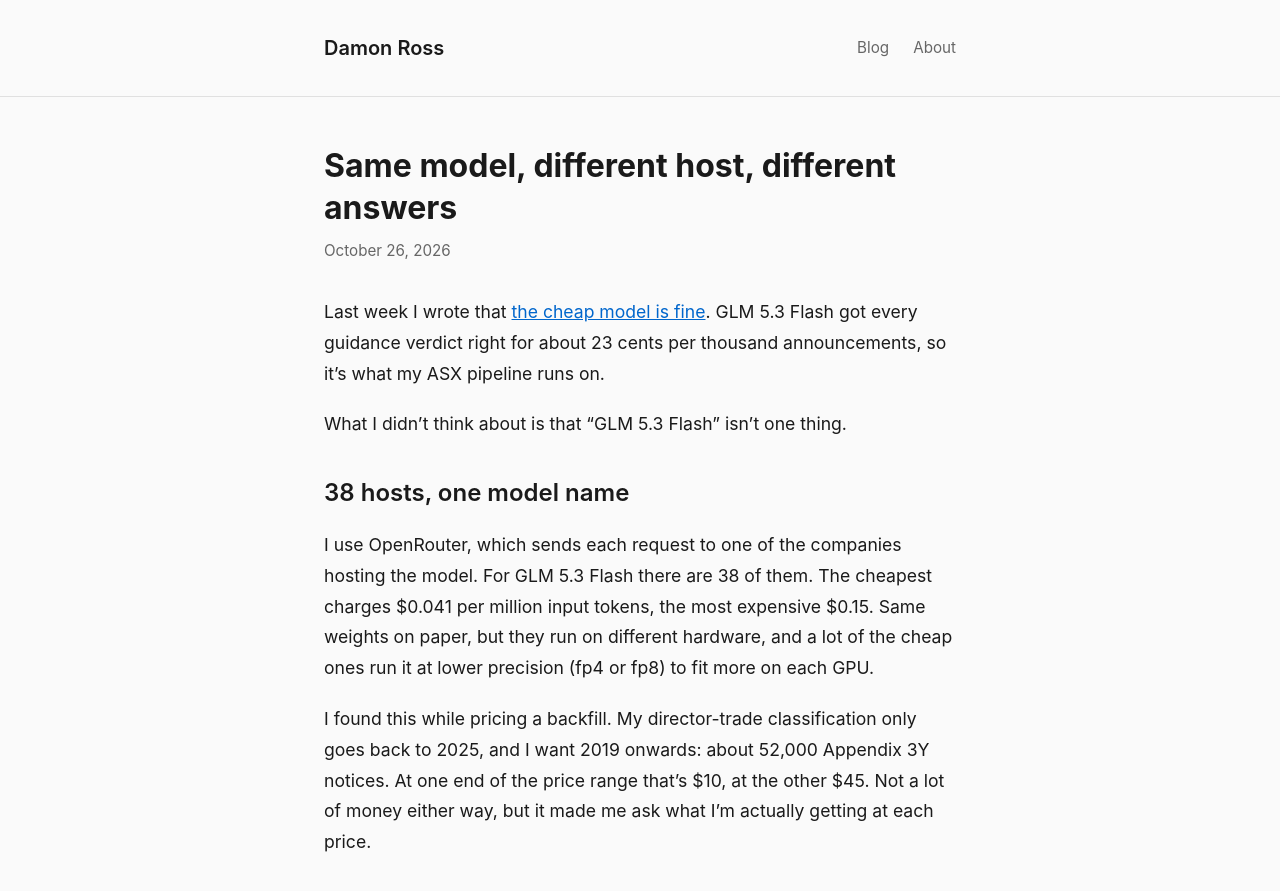
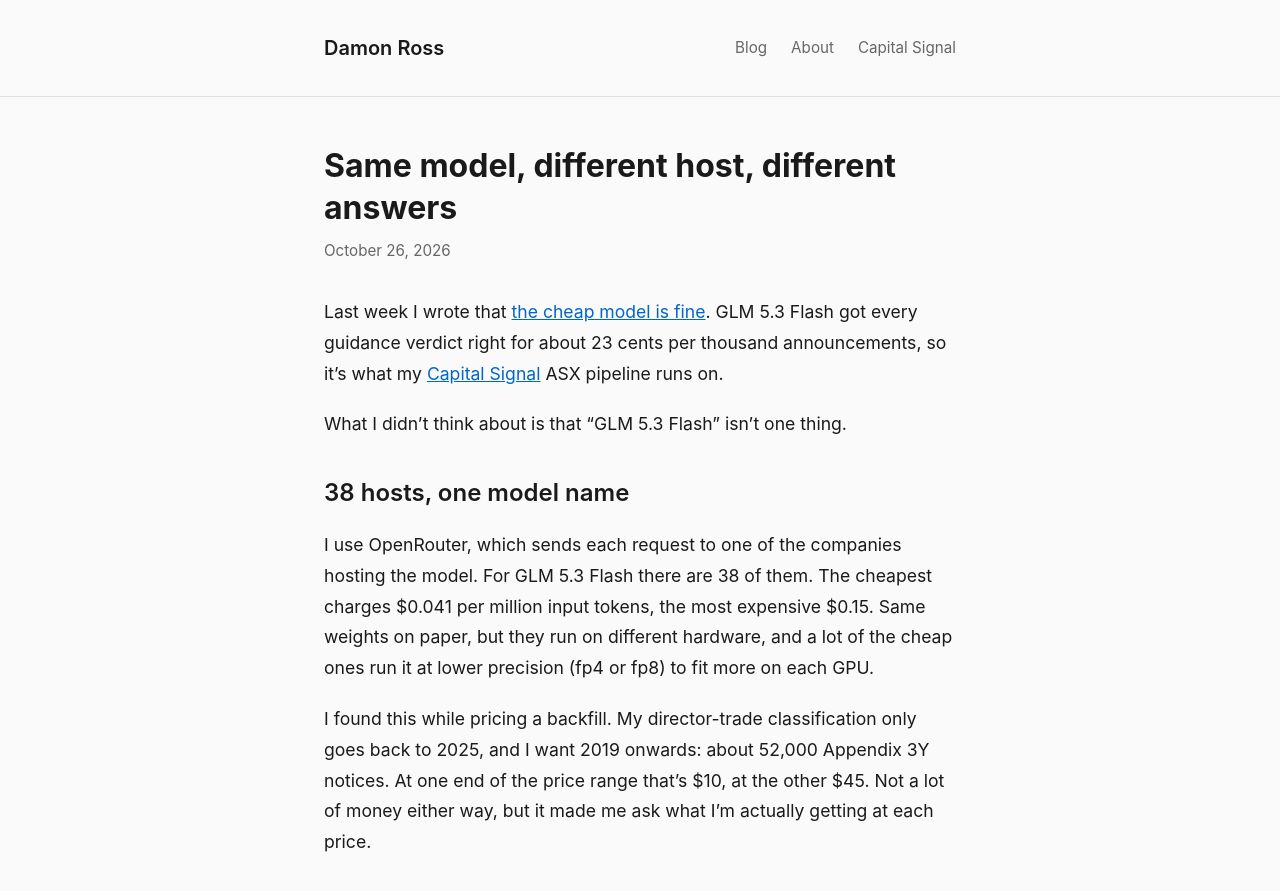
Before and after one commit to damonphilipross/damonphilipross.github.io, a Jekyll site: the page built from _posts/2026-10-26-same-model-different-host.md, in a window 1280 px wide and 900 px high. Shown: the top 891 px of the window. Built offline with Jekyll 4.4.1, drawn with Linux system fonts in a browser that asks for light colours.

Commit message:
Link Capital Signal in nav, footer, about page, and October eval posts

```diff
--- a/_layouts/default.html
+++ b/_layouts/default.html
@@ -24,6 +24,7 @@
         <nav>
           <a href="{{ '/' | relative_url }}">Blog</a>
           <a href="{{ '/about' | relative_url }}">About</a>
+          <a href="https://capitalsignal.io" target="_blank" rel="noopener">Capital Signal</a>
         </nav>
       </div>
     </header>
@@ -33,6 +34,9 @@
     <footer class="site-footer">
       <div class="container">
         <div class="social-links">
+          <a href="https://capitalsignal.io" target="_blank" rel="noopener"
+            >Capital Signal</a
+          >
           <a
             href="https://github.com/{{ site.github_username }}"
             target="_blank"
--- a/_posts/2026-10-26-same-model-different-host.md
+++ b/_posts/2026-10-26-same-model-different-host.md
@@ -4,7 +4,7 @@ title: "Same model, different host, different answers"
 date: 2026-10-26
 ---
 
-Last week I wrote that [the cheap model is fine](/2026/10/20/i-let-code-decide-whether-guidance-went-up-or-down/). GLM 5.3 Flash got every guidance verdict right for about 23 cents per thousand announcements, so it's what my ASX pipeline runs on.
+Last week I wrote that [the cheap model is fine](/2026/10/20/i-let-code-decide-whether-guidance-went-up-or-down/). GLM 5.3 Flash got every guidance verdict right for about 23 cents per thousand announcements, so it's what my [Capital Signal](https://capitalsignal.io) ASX pipeline runs on.
 
 What I didn't think about is that "GLM 5.3 Flash" isn't one thing.
 
```
Also changed, not shown: _posts/2026-10-20-i-let-code-decide-whether-guidance-went-up-or-down.md (+1 -1 lines), about.md (+2 -0 lines).
